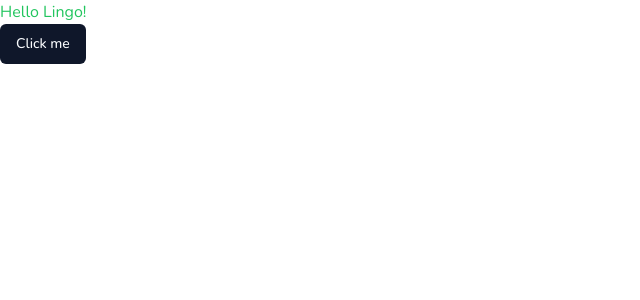
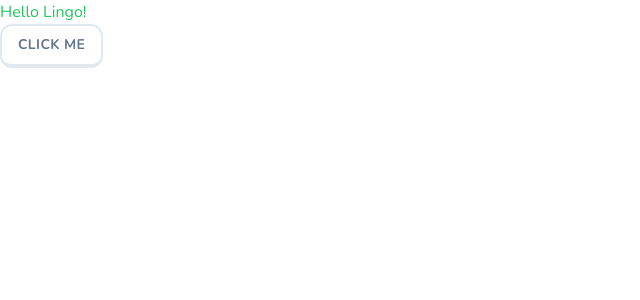
Before and after one commit to samusarsar/unolingo, a Next.js app: page / in a window 1280 px wide. Shown: the top 300 px of the page, without its empty margins (0-640 px from the left). Built offline with nearby package versions, Linux system fonts and the light colour scheme.

Commit message:
Style: create app button style variants

```diff
--- a/components/ui/button.tsx
+++ b/components/ui/button.tsx
@@ -1,56 +1,65 @@
-import * as React from "react"
-import { Slot } from "@radix-ui/react-slot"
-import { cva, type VariantProps } from "class-variance-authority"
+import * as React from 'react';
+import { Slot } from '@radix-ui/react-slot';
+import { cva, type VariantProps } from 'class-variance-authority';
 
-import { cn } from "@/lib/utils"
+import { cn } from '@/lib/utils';
 
 const buttonVariants = cva(
-  "inline-flex items-center justify-center whitespace-nowrap rounded-md text-sm font-medium ring-offset-background transition-colors focus-visible:outline-none focus-visible:ring-2 focus-visible:ring-ring focus-visible:ring-offset-2 disabled:pointer-events-none disabled:opacity-50",
+	'inline-flex items-center justify-center whitespace-nowrap rounded-xl text-sm font-bold ring-offset-background transition-colors focus-visible:outline-none focus-visible:ring-2 focus-visible:ring-ring focus-visible:ring-offset-2 disabled:pointer-events-none disabled:opacity-50 uppercase tracking-wide',
 	{
 		variants: {
 			variant: {
-        default: "bg-primary text-primary-foreground hover:bg-primary/90",
-        destructive:
-          "bg-destructive text-destructive-foreground hover:bg-destructive/90",
-        outline:
-          "border border-input bg-background hover:bg-accent hover:text-accent-foreground",
+				default:
+					'bg-white text-black border-slate-200 border-2 border-b-4 active:border-b-2 hover:bg-slate-100 text-slate-500',
+				primary:
+					'bg-sky-400 text-primary-foreground hover:bg-sky-400/90 border-sky-500 border-b-4 active:border-b-0',
+				primaryOutline: 'bg-white text-sky-500 hover:bg-slate-100',
 				secondary:
-          "bg-secondary text-secondary-foreground hover:bg-secondary/80",
-        ghost: "hover:bg-accent hover:text-accent-foreground",
-        link: "text-primary underline-offset-4 hover:underline",
+					'bg-green-400 text-primary-foreground hover:bg-green-500/90 border-green-600 border-b-4 active:border-b-0',
+				secondaryOutline: 'bg-white text-green-500 hover:bg-slate-100',
+				danger: 'bg-rose-400 text-primary-foreground hover:bg-rose-500/90 border-rose-600 border-b-4 active:border-b-0',
+				dangerOutline: 'bg-white text-rose-500 hover:bg-slate-100',
+				super: 'bg-indigo-400 text-primary-foreground hover:bg-indigo-500/90 border-indigo-600 border-b-4 active:border-b-0',
+				superOutline: 'bg-white text-indigo-500 hover:bg-slate-100',
+				ghost: 'bg-transparent text-slate-500 border-transparent border-0 hover:bg-slate-100',
+				sidebar:
+					'bg-transparent text-slate-500 border-transparent border-2 hover:bg-slate-100 transition-none',
+				sidebarOutline:
+					'bg-sky-500/15 text-dky-500 border-sky-300 border-2 hover:bg-sky-500/20 transition-none',
 			},
 			size: {
-        default: "h-10 px-4 py-2",
-        sm: "h-9 rounded-md px-3",
-        lg: "h-11 rounded-md px-8",
-        icon: "h-10 w-10",
+				default: 'h-11 px-4 py-2',
+				sm: 'h-9 px-3',
+				lg: 'h-12 px-8',
+				icon: 'h-10 w-10',
+				rounded: 'rounded-full',
 			},
 		},
 		defaultVariants: {
-      variant: "default",
-      size: "default",
+			variant: 'default',
+			size: 'default',
 		},
 	}
-)
+);
 
 export interface ButtonProps
 	extends React.ButtonHTMLAttributes<HTMLButtonElement>,
 		VariantProps<typeof buttonVariants> {
-  asChild?: boolean
+	asChild?: boolean;
 }
 
 const Button = React.forwardRef<HTMLButtonElement, ButtonProps>(
 	({ className, variant, size, asChild = false, ...props }, ref) => {
-    const Comp = asChild ? Slot : "button"
+		const Comp = asChild ? Slot : 'button';
 		return (
 			<Comp
 				className={cn(buttonVariants({ variant, size, className }))}
 				ref={ref}
 				{...props}
 			/>
-    )
+		);
 	}
-)
-Button.displayName = "Button"
+);
+Button.displayName = 'Button';
 
-export { Button, buttonVariants }
+export { Button, buttonVariants };
```
Lines whose indentation alone changed are shown as unchanged.
